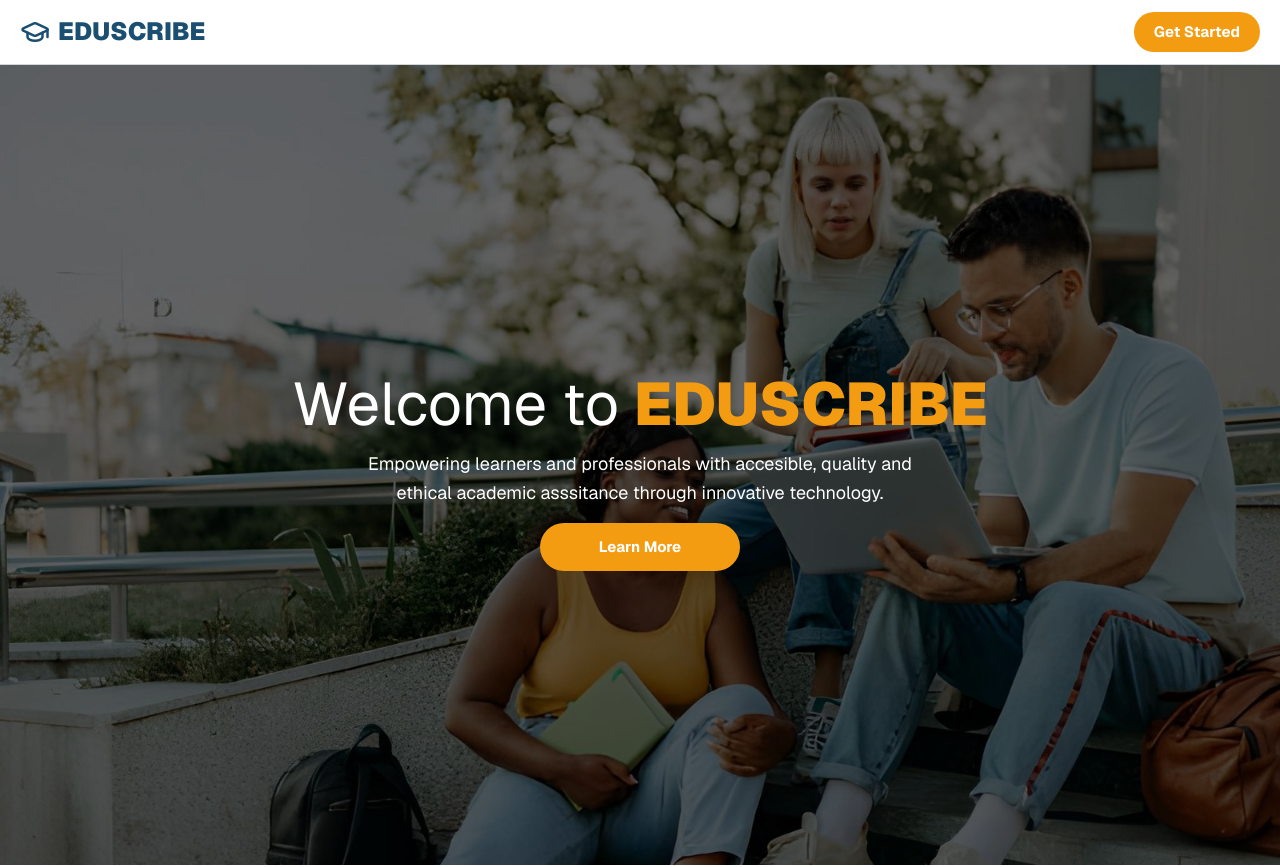
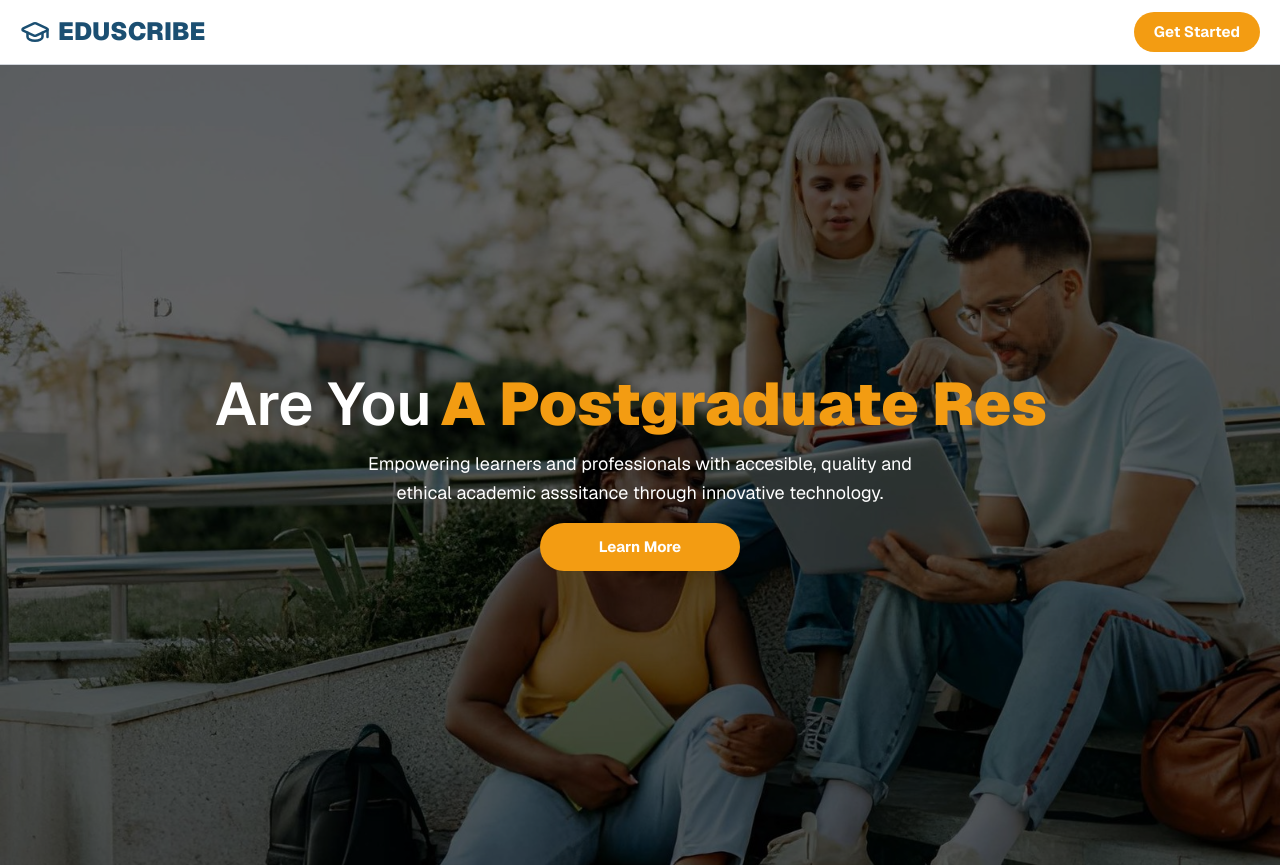
Before and after one commit to StephenTetteh-Nirvana/Eduscribe, a Next.js app: page / in a window 1280 px wide. Shown: the top 867 px of the page. Built offline with nearby package versions, Linux system fonts and the light colour scheme.

Commit message:
added typewriter library to typrwrite the primary users
Co-authored-by: Copilot <copilot@github.com>

```diff
--- a/components/home/HeroSection.tsx
+++ b/components/home/HeroSection.tsx
@@ -1,11 +1,12 @@
 "use client"
 
+import Typewriter from 'typewriter-effect';
 import { motion } from "motion/react";
 import { Button } from "../ui/button";
-import { GraduationCap } from "lucide-react";
 import Image from "next/image";
 
 const HeroSection = () => {
+
   return (
     <div className="relative w-full h-[100vh] md:h-[80vh] lg:h-screen">
       {/* Background Image  */}
@@ -23,9 +24,19 @@ const HeroSection = () => {
           animate={{ opacity: 1, y: 0 }}
           transition={{ duration: 0.6, delay: 0.3 }}
           className="text-[40px] md:text-[40px] lg:text-[60px]
-          text-center text-white"
+          text-center text-white flex items-center gap-2 font-[600]"
         >
-          Welcome to <span className="font-[900] text-[var(--secondaryTheme)]">EDUSCRIBE</span>
+          Are You
+          <Typewriter
+            options={{
+              strings: ['A University Student ?', 'A Postgraduate Researcher ?', 'A Working Professional ?', 'A Corporate Institution ?'],
+              autoStart: true,
+              loop: true,
+              delay: 50,
+              deleteSpeed: 50,
+              wrapperClassName: 'text-[var(--secondaryTheme)] font-[900]',
+            }}
+          />
         </motion.h1>
         <motion.p
           initial={{ opacity: 0, y: -20 }}
--- a/package.json
+++ b/package.json
@@ -21,7 +21,8 @@
     "react-dom": "19.2.4",
     "shadcn": "^4.2.0",
     "tailwind-merge": "^3.5.0",
-    "tw-animate-css": "^1.4.0"
+    "tw-animate-css": "^1.4.0",
+    "typewriter-effect": "^2.22.0"
   },
   "devDependencies": {
     "@tailwindcss/postcss": "^4",
```
Also changed, not shown: 1 other file (tests, documents, lock files or other folders).
